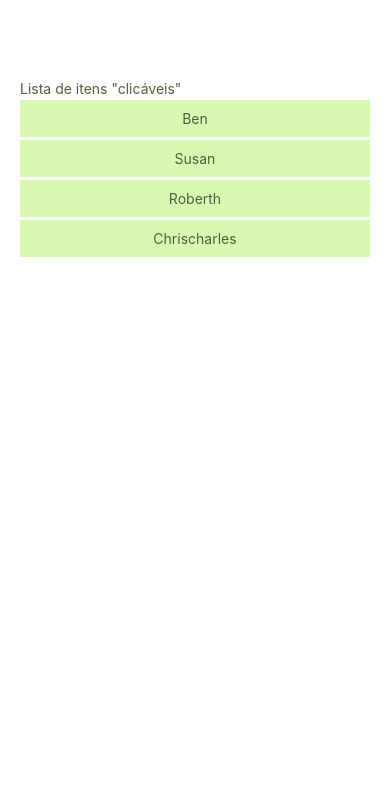
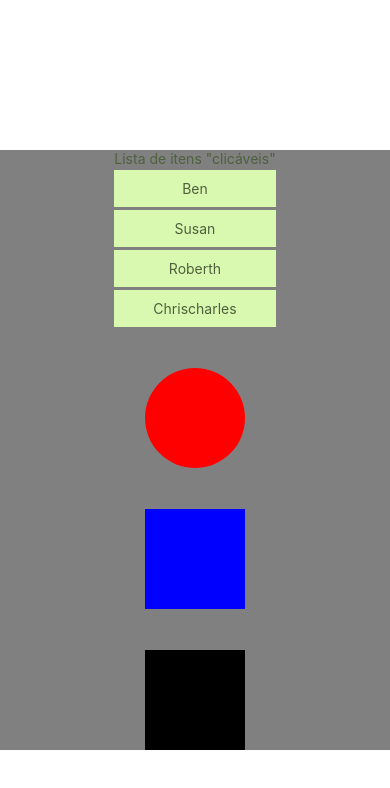
Before and after one commit to Thiaguim163/CARDMOB, a React Native app in the folder Etapa2/app-react-exemplos/: screen / in a window 390 px wide. Shown: the top 788 px of the page. Built offline with nearby package versions, Linux system fonts and the light colour scheme.

Commit message:
View basic examples

```diff
--- a/Etapa2/app-react-exemplos/App.js
+++ b/Etapa2/app-react-exemplos/App.js
@@ -16,53 +16,38 @@
   return (
     <View style={styles.container}>
       <List />
+      <View style={styles.redbox}></View>
+      <View style={styles.bluebox}></View>
+      <View style={styles.blackbox}></View>
     </View>
   );
 }
 
 const styles = StyleSheet.create({
   container: {
-    flex: 1,
-    padding: 20,
-    marginTop: 60,
+    flexDirection: "column",
+    justifyContent: "space-between",
+    alignItems: "center",
+    backgroundColor: "gray",
+    height: 600,
+    marginTop: 150,
   },
-  text: {
-    fontSize: 24,
+  redbox: {
+    width: 100,
+    height: 100,
+    backgroundColor: "red",
+    borderRadius: 50,
   },
-  buttonContainer: {
-    flexDirection: "row",
+
+  bluebox: {
+    width: 100,
+    height: 100,
+    backgroundColor: "blue",
   },
-  input: {
-    height: 40,
-    borderColor: "gray",
-    borderWidth: 1,
-    marginBottom: 10,
-    paddingHorizontal: 10,
-  },
-  list: {
-    marginTop: 20,
-  },
-  item: {
-    flexDirection: "row",
-    alignItems: "center",
-    justifyContent: "space-between",
-    marginBottom: 10,
-    padding: 10,
-    backgroundColor: "#f0f0f0",
-    borderRadius: 5,
-  },
-  itemText: {
-    flex: 1,
-    marginRight: 10,
-  },
-  buttons: {
-    flexDirection: "row",
-  },
-  editInput: {
-    flex: 1,
-    marginRight: 10,
-    borderColor: "gray",
-    borderWidth: 1,
-    paddingHorizontal: 10,
+
+  blackbox: {
+    width: 100,
+    height: 100,
+    backgroundColor: "black",
   },
 });
```
